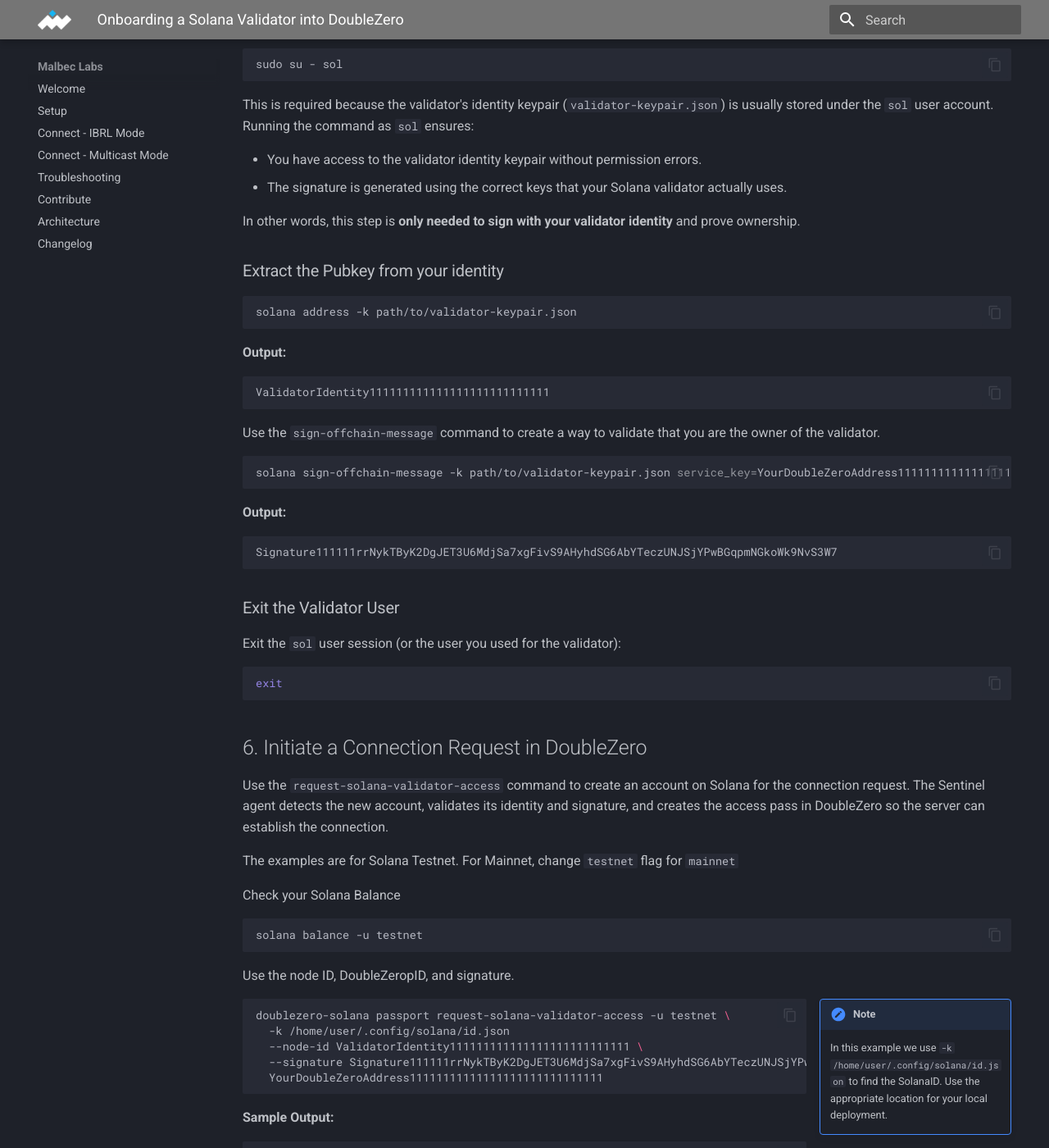
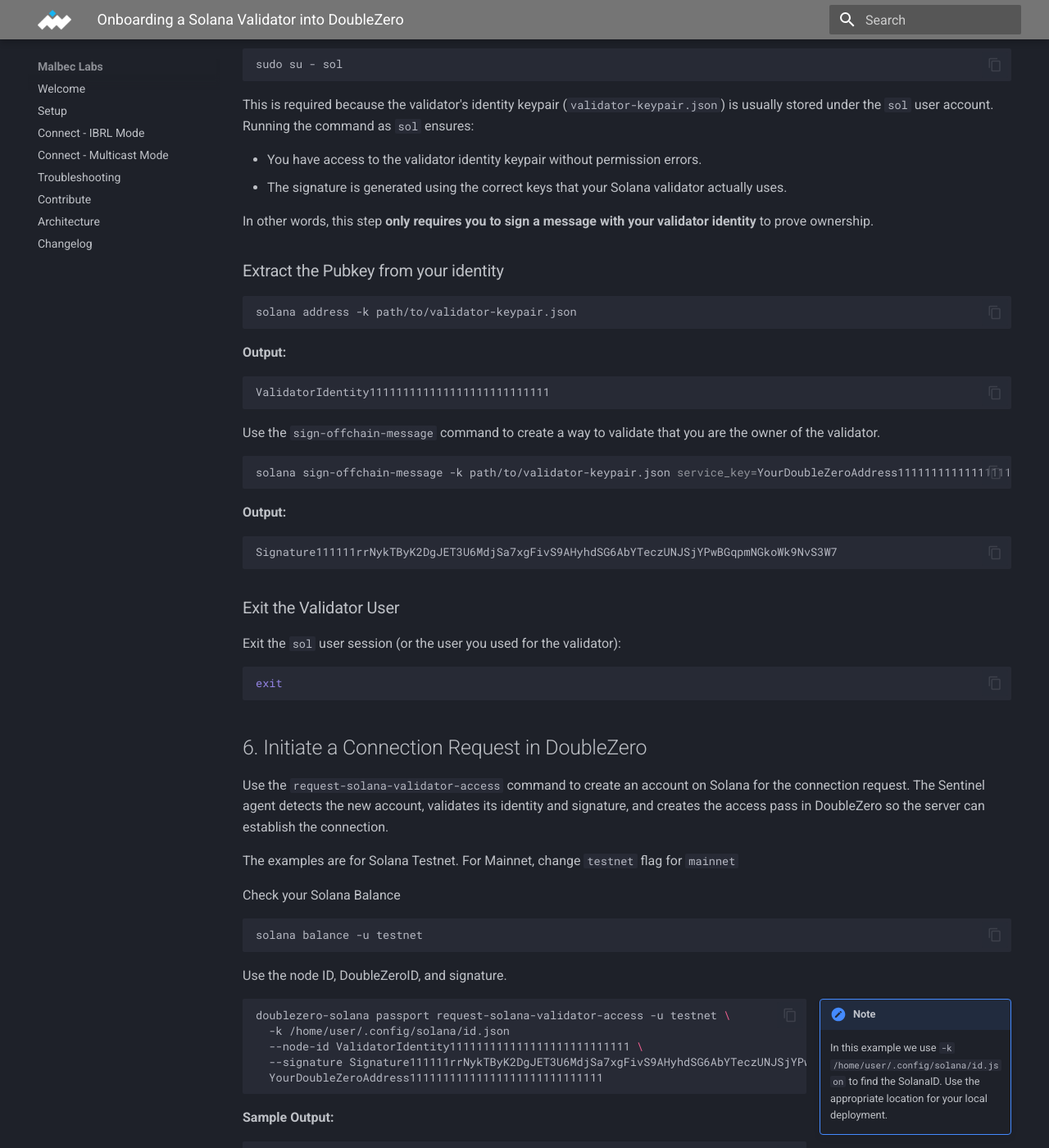
Before and after one commit to malbeclabs/docs, an MkDocs documentation site: the page built from docs/mainnet-beta-migration.md, in a window 1280 px wide and 1400 px high, scrolled down 2791 px. Shown: the whole window at 82% size. Built offline with MkDocs 1.6.1 and Material for MkDocs 9.7.7, drawn with Linux system fonts in a browser that asks for light colours; some of the changed text lies outside the part shown.

Commit message:
Update mainnet-beta-migration.md
minor word choice updates.

````diff
--- a/docs/mainnet-beta-migration.md
+++ b/docs/mainnet-beta-migration.md
@@ -119,7 +119,7 @@
 - You have access to the validator identity keypair without permission errors.
 - The signature is generated using the correct keys that your Solana validator actually uses.
 
-In other words, this step is **only needed to sign with your validator identity** and prove ownership.
+In other words, this step **only requires you to sign a message with your validator identity** to prove ownership.
 
 ### Extract the Pubkey from your identity
 
@@ -163,7 +163,7 @@
 solana balance -u testnet
 ```
 
-Use the node ID, DoubleZeropID, and signature.
+Use the node ID, DoubleZeroID, and signature.
 
 !!! note inline end
       In this example we use   `-k /home/user/.config/solana/id.json` to find the SolanaID. Use the appropriate location for your local deployment.
@@ -188,7 +188,7 @@
 
 
 <details>
-  <summary>Solana Mainnet Validators should connect to DoubleZero Mainnet-Beta.</summary>
+  <summary>Solana Mainnet Validators will connect to DoubleZero Mainnet-Beta; expand this section to continue.</summary>
 
 Configure the DoubleZero Client to point to Mainnet-Beta
 ```bash
@@ -236,7 +236,6 @@
 </details>
 
 ## 8. Connect in IBRL Mode
-=======
 
 On the server, with the user that accesses DoubleZero, run the `connect` command to establish the connection to DoubleZero.
 
````
